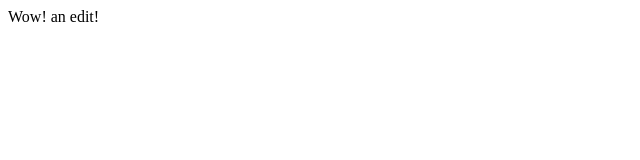
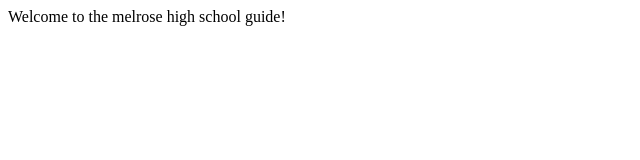
Before and after one commit to Melrose-High-school-guide/Melrose-High-school-guide.github.io, a plain HTML site: page index.html in a window 1280 px wide. Shown: the whole page, without its empty margins (0-640 px from the left). Drawn offline with Linux system fonts and the light colour scheme.

Commit message:
words
cool

```diff
--- a/index.html
+++ b/index.html
@@ -5,6 +5,6 @@
     <script src="script.js"></script>
   </head>
   <body>
-    Wow! an edit!
+    Welcome to the melrose high school guide!
   </body>
 </html>
```
